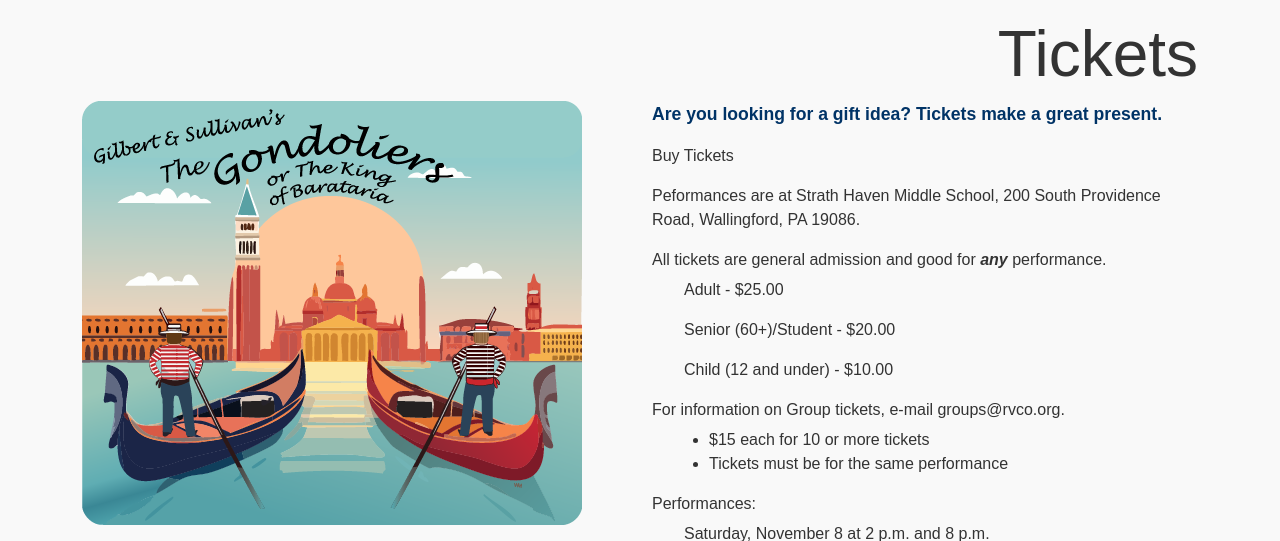
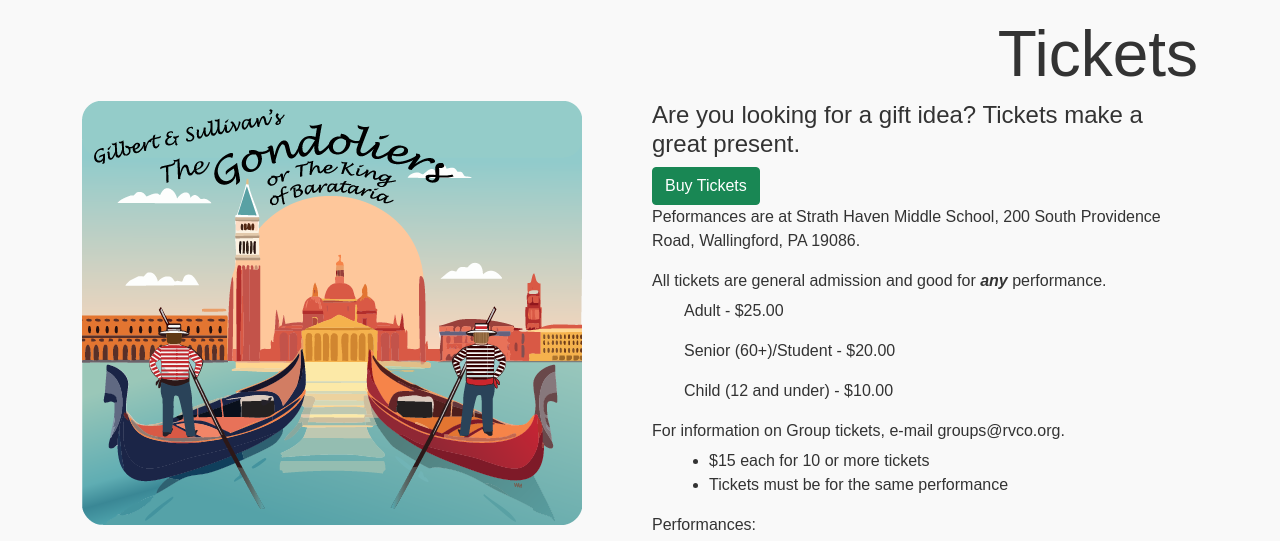
Before and after one commit to Rose-Valley-Chorus-and-Orchestra/website, a PHP site: page /tickets.php in a window 1280 px wide. Shown: the part 58-599 px from the top of the page. Run offline with PHP 8.4, Linux system fonts and the light colour scheme.

Commit message:
tickets5

```diff
--- a/tickets.php
+++ b/tickets.php
@@ -40,8 +40,12 @@
                         <img src="/images/Gondoliers logo@500w.webp" alt="Gondoliers" class="img-responsive" name="gondoliers" />
                     </div>
                     <div class="col-lg-6 col-md-12 col-sm-12 col-xs-12">
-                        <p style="max-width: 800px;margin-left: auto;margin-right: auto;font-size: 1.1em;color:#003366;"><b>Are you looking for a gift idea? Tickets make a great present.</b></p>
-                        <p class="ticketsButton"><a class="ticketZeffy" title="Go to Zeffy to Buy Tickets to Glbert & Sullivan's The Gondoliers" href="https://www.zeffy.com/ticketing/the-gondoliers-tickets">Buy Tickets</a></p>
+                        <h4>
+                            <bstrong>Are you looking for a gift idea? Tickets make a great present.</strong>
+                        </h4>
+                        <button class="btn btn-success">
+                            <a class="ticketZeffy" title="Go to Zeffy to Buy Tickets to Glbert & Sullivan's The Gondoliers" href="https://www.zeffy.com/ticketing/the-gondoliers-tickets">Buy Tickets</a>
+                        </button>
                         <p>Peformances are at <a href="Venue.php">Strath Haven Middle School</a>, 200 South Providence Road, Wallingford, PA 19086.</p>
 
                         <p>All tickets are general admission and good for <b><i>any</i></b> performance.
```
